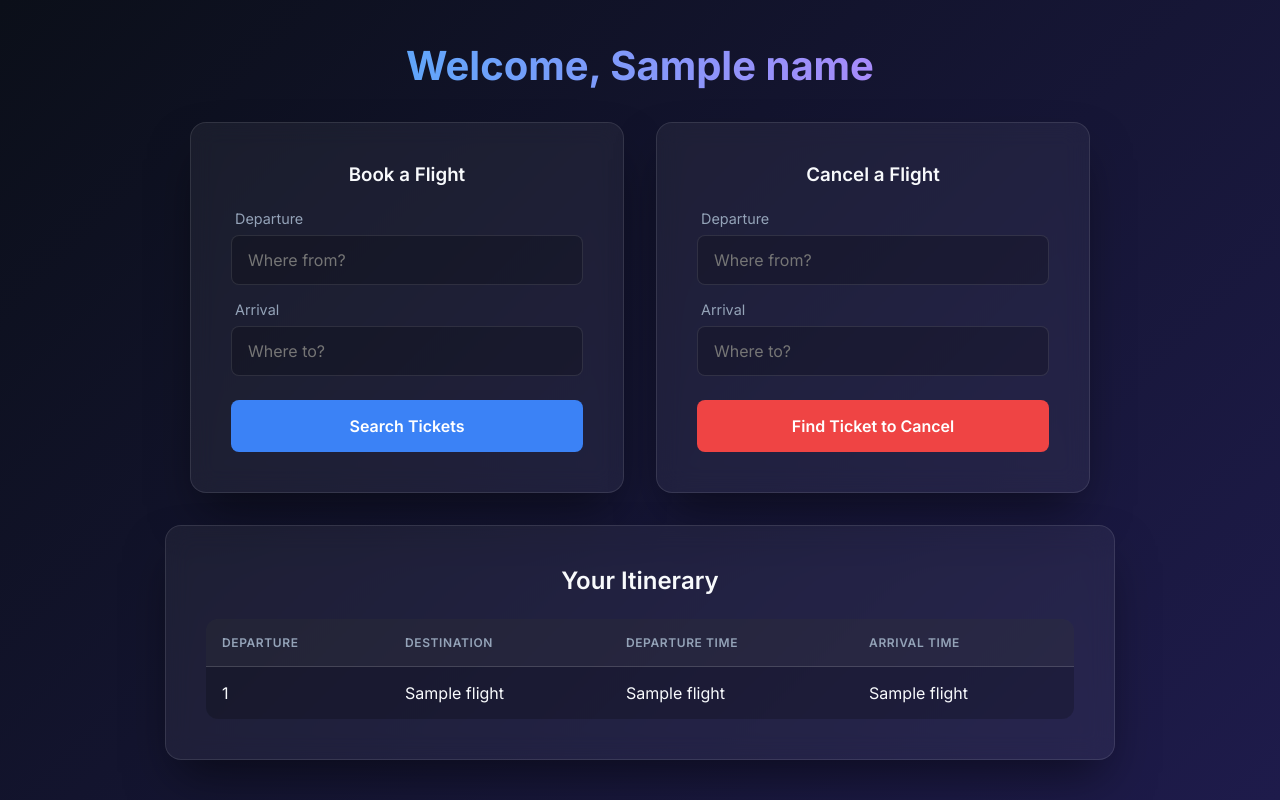
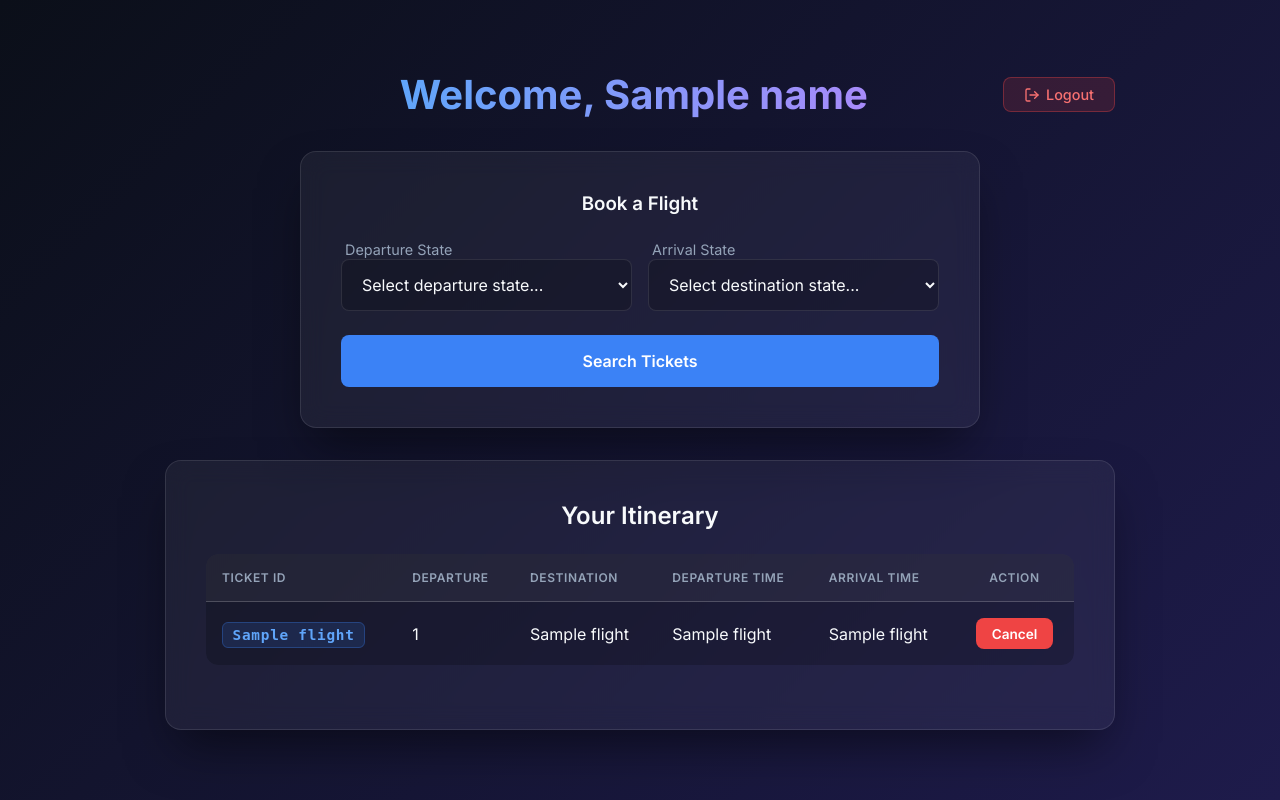
Before and after one commit to ChetanThapliyal/FlightOps, a Python web app: template templates/shop.html in a window 1280 px wide. Run offline with Jinja, Linux system fonts and the light colour scheme; the template is opened without the code that fills it: most values are stand-ins (such as "Sample title", 1, 10 or a date in 2020).

Commit message:
feat(frontend): add state select dropdowns, logout button, and inline cancellation to shop

```diff
--- a/templates/shop.html
+++ b/templates/shop.html
@@ -8,62 +8,78 @@
     <link rel="stylesheet" type="text/css" href="{{ url_for('static', filename='style.css') }}">
 </head>
 <body>
+    <div class="dashboard-header">
+        <div class="header-spacer"></div>
         <h1 class="page-title">Welcome, {{ name }}</h1>
+        <a href="/logout" class="btn-logout">
+            <svg width="16" height="16" viewBox="0 0 24 24" fill="none" stroke="currentColor" stroke-width="2" stroke-linecap="round" stroke-linejoin="round"><path d="M9 21H5a2 2 0 0 1-2-2V5a2 2 0 0 1 2-2h4"></path><polyline points="16 17 21 12 16 7"></polyline><line x1="21" y1="12" x2="9" y2="12"></line></svg>
+            Logout
+        </a>
+    </div>
 
-    <div class="grid-layout">
-        <!-- Buy Ticket Panel -->
-        <div class="glass-panel">
+    <!-- Book Flight Panel -->
+    <div class="glass-panel wide" style="max-width: 680px;">
         <h3>Book a Flight</h3>
         <form action="/ticket" method="post">
-                <label for="buy-departure">Departure</label>
-                <input type="text" id="buy-departure" name="buy-departure" placeholder="Where from?">
-
-                <label for="buy-destination">Arrival</label>
-                <input type="text" id="buy-destination" name="buy-destination" placeholder="Where to?">
-
+            <div class="route-select-grid">
+                <div>
+                    <label for="buy-departure">Departure State</label>
+                    <select id="buy-departure" name="buy-departure" required>
+                        <option value="" disabled selected>Select departure state...</option>
+                        {% for code, state in states %}
+                        <option value="{{ state }}">{{ state }} ({{ code }})</option>
+                        {% endfor %}
+                    </select>
+                </div>
+                <div>
+                    <label for="buy-destination">Arrival State</label>
+                    <select id="buy-destination" name="buy-destination" required>
+                        <option value="" disabled selected>Select destination state...</option>
+                        {% for code, state in states %}
+                        <option value="{{ state }}">{{ state }} ({{ code }})</option>
+                        {% endfor %}
+                    </select>
+                </div>
+            </div>
             <button type="submit">Search Tickets</button>
         </form>
-        </div>
-
-        <!-- Delete Ticket Panel -->
-        <div class="glass-panel">
-            <h3>Cancel a Flight</h3>
-            <form action="/ticket" method="post">
-                <label for="delete-departure">Departure</label>
-                <input type="text" id="delete-departure" name="delete-departure" placeholder="Where from?">
-
-                <label for="delete-destination">Arrival</label>
-                <input type="text" id="delete-destination" name="delete-destination" placeholder="Where to?">
-
-                <button type="submit" class="danger">Find Ticket to Cancel</button>
-            </form>
-        </div>
     </div>
 
     {% if flights and flights|length > 0 %}
     <div class="glass-panel wide" style="margin-top: 2rem;">
         <h2>Your Itinerary</h2>
+        <div class="table-responsive">
             <table>
                 <thead>
                     <tr>
+                        <th>Ticket ID</th>
                         <th>Departure</th>
                         <th>Destination</th>
                         <th>Departure Time</th>
                         <th>Arrival Time</th>
+                        <th style="text-align: center;">Action</th>
                     </tr>
                 </thead>
                 <tbody>
                     {% for flight in flights %}
                     <tr>
+                        <td><span class="ticket-badge">{{ flight[4] }}</span></td>
                         <td>{{ flight[0] }}</td>
                         <td>{{ flight[1] }}</td>
                         <td>{{ flight[2] }}</td>
                         <td>{{ flight[3] }}</td>
+                        <td style="text-align: center;">
+                            <form action="/delete" method="post" style="display: inline-block; margin: 0;" onsubmit="return confirm('Are you sure you want to cancel ticket {{ flight[4] }} ({{ flight[0] }} to {{ flight[1] }})?');">
+                                <input type="hidden" name="delete-ticket-id" value="{{ flight[4] }}">
+                                <button type="submit" class="danger btn-sm">Cancel</button>
+                            </form>
+                        </td>
                     </tr>
                     {% endfor %}
                 </tbody>
             </table>
         </div>
+    </div>
     {% endif %}
 </body>
 </html>
```
Lines whose indentation alone changed are shown as unchanged.
